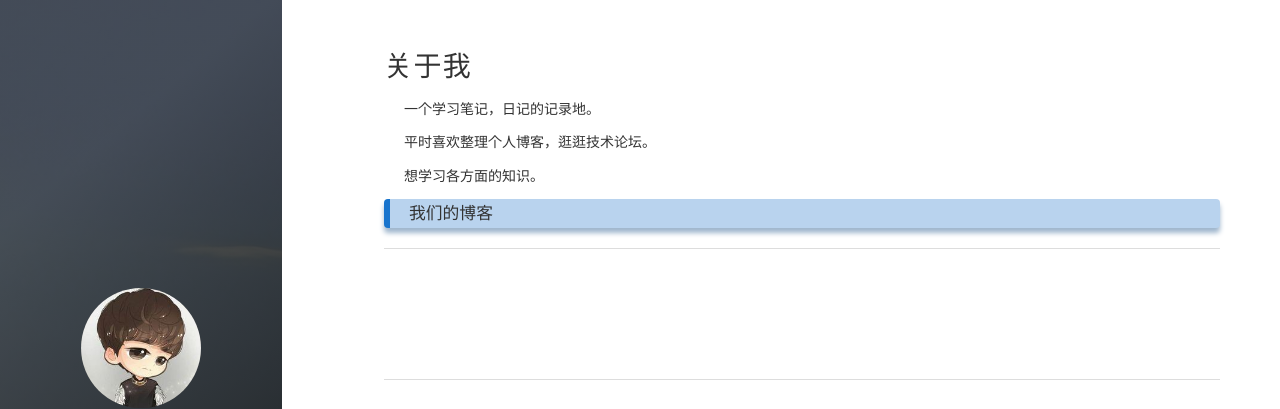
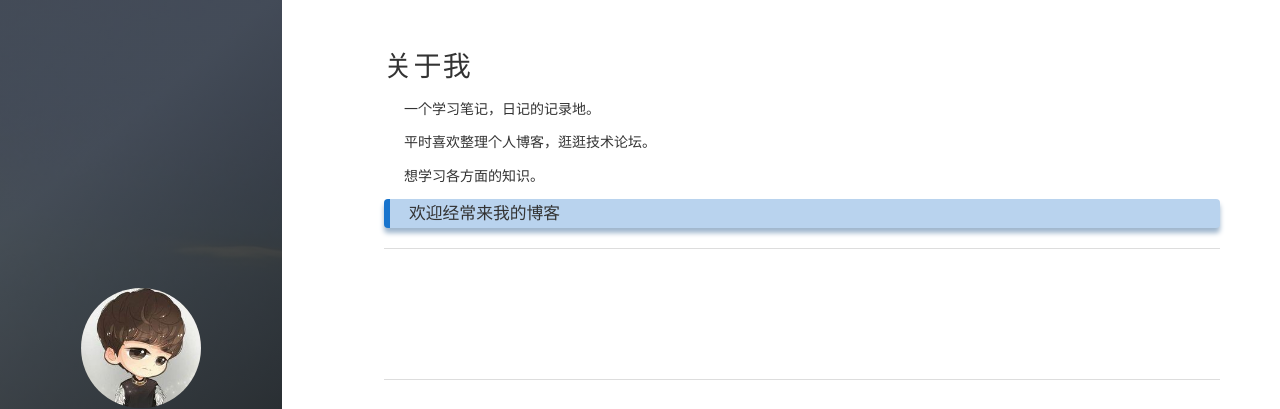
Before and after one commit to oday-xiexin/oday-xiexin.github.io, a Jekyll site: the page built from about.md, in a window 1280 px wide. Shown: the top 409 px of the page. Built offline with Jekyll 4.4.1, drawn with Linux system fonts in a browser that asks for light colours; nearby versions of some CDN libraries; comment, search, counter and statistics services are not loaded.

Commit message:
小修改

```diff
--- a/about.md
+++ b/about.md
@@ -11,7 +11,7 @@ title: 关于我
 
 <p>
 
-<h3> 我们的博客 </h3>
+<h3> 欢迎经常来我的博客 </h3>
 
 <p>
 
```
